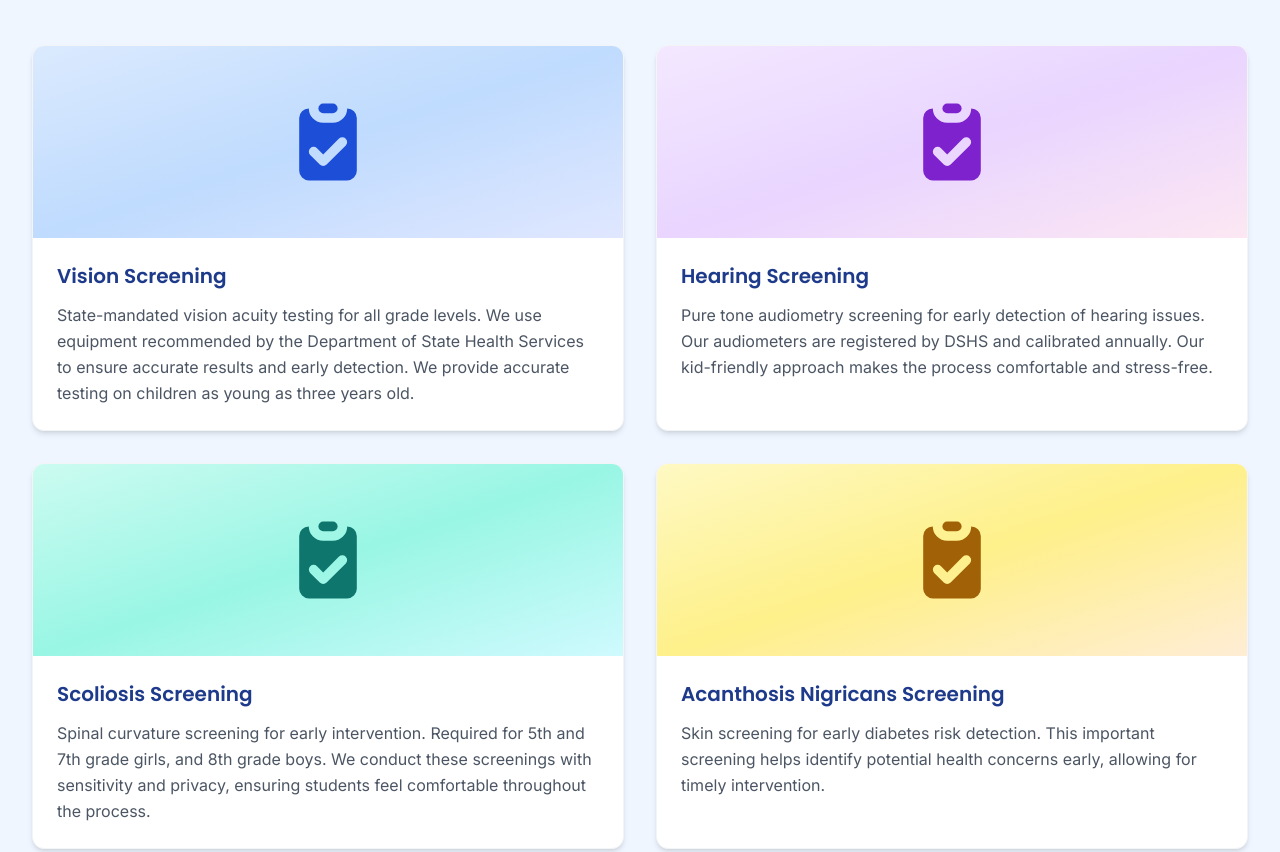
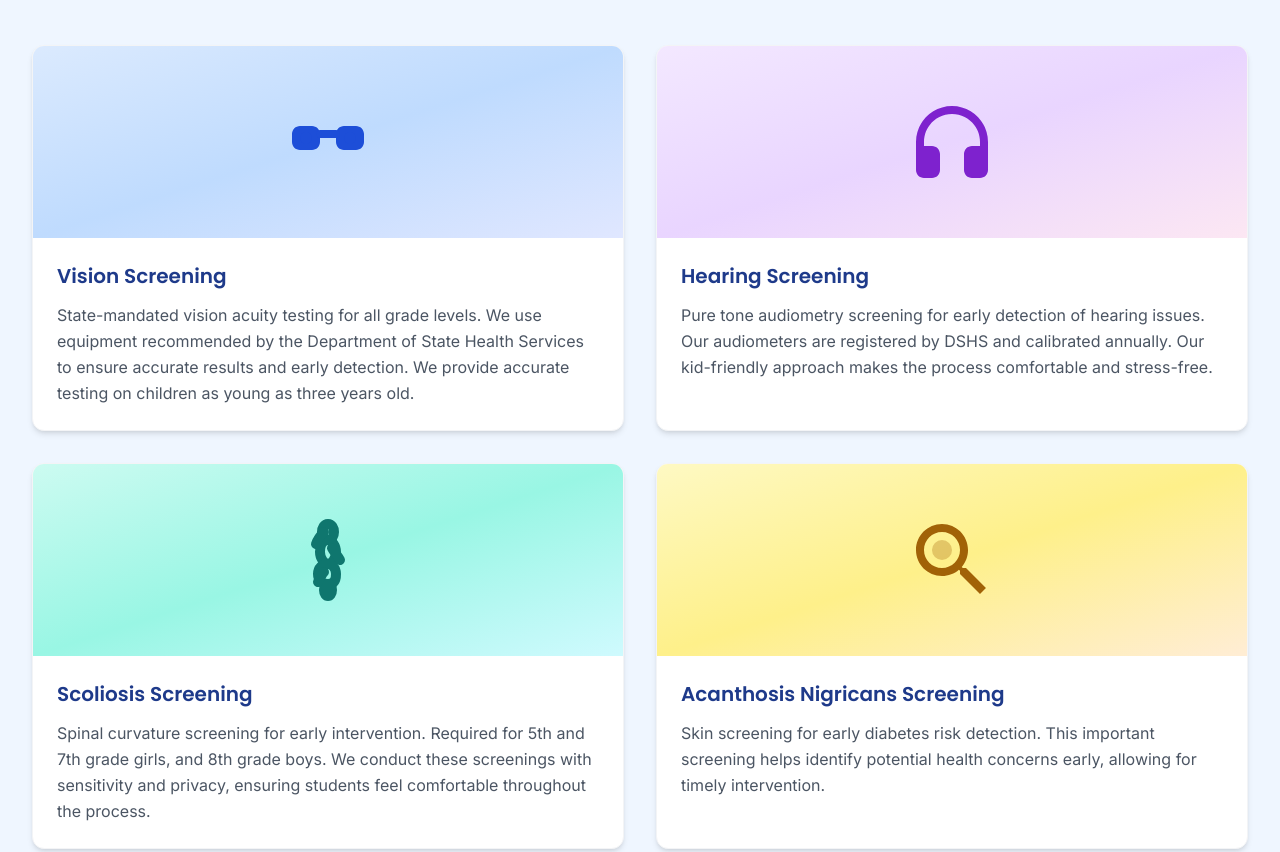
Before and after one commit to colenew1/VHSA-Website, a plain HTML site: page index.html in a window 1280 px wide. Shown: the part 1147-1999 px from the top of the page. Drawn offline with nearby package versions, Linux system fonts and the light colour scheme.

Commit message:
Update hero section gradient for better text contrast - darker yellow start

```diff
--- a/css/styles.css
+++ b/css/styles.css
@@ -3,7 +3,7 @@
 
 /* Custom gradient backgrounds */
 .hero-gradient {
-    background: linear-gradient(135deg, #4A90E2 0%, #6BB6FF 100%);
+    background: linear-gradient(135deg, #facc15 0%, #93c5fd 50%, #3b82f6 100%);
 }
 
 .cta-gradient {
--- a/index.html
+++ b/index.html
@@ -104,7 +104,7 @@
     </nav>
 
     <!-- Hero Section -->
-    <section class="hero-gradient py-16 lg:py-24">
+    <section class="hero-gradient py-16 lg:py-24" style="background: linear-gradient(135deg, #facc15 0%, #93c5fd 50%, #3b82f6 100%);">
         <div class="max-w-7xl mx-auto px-4 sm:px-6 lg:px-8">
             <div class="lg:grid lg:grid-cols-2 lg:gap-8 items-center">
                 <div class="mb-8 lg:mb-0">
@@ -170,9 +170,12 @@
                 <!-- Vision Screening -->
                 <div class="bg-white rounded-xl shadow-md hover:shadow-lg transition-all hover-lift overflow-hidden border border-gray-100">
                     <div class="h-48 w-full bg-gradient-to-br from-blue-100 via-blue-200 to-indigo-100 flex items-center justify-center">
-                        <svg class="w-24 h-24 text-blue-700" fill="currentColor" viewBox="0 0 20 20">
-                            <path d="M9 2a1 1 0 000 2h2a1 1 0 100-2H9z"/>
-                            <path fill-rule="evenodd" d="M4 5a2 2 0 012-2 3 3 0 003 3h2a3 3 0 003-3 2 2 0 012 2v11a2 2 0 01-2 2H6a2 2 0 01-2-2V5zm9.707 5.707a1 1 0 00-1.414-1.414L9 12.586l-1.293-1.293a1 1 0 00-1.414 1.414l2 2a1 1 0 001.414 0l4-4z" clip-rule="evenodd"/>
+                        <svg class="w-24 h-24 text-blue-700" fill="currentColor" viewBox="0 0 24 24">
+                            <!-- Cute glasses icon -->
+                            <path d="M3 10c0-1.1.9-2 2-2h3c1.1 0 2 .9 2 2v2c0 1.1-.9 2-2 2H5c-1.1 0-2-.9-2-2v-2zm11 0c0-1.1.9-2 2-2h3c1.1 0 2 .9 2 2v2c0 1.1-.9 2-2 2h-3c-1.1 0-2-.9-2-2v-2z"/>
+                            <path d="M10 11h4c.55 0 1-.45 1-1s-.45-1-1-1h-4c-.55 0-1 .45-1 1s.45 1 1 1z"/>
+                            <circle cx="6.5" cy="11" r="1.5"/>
+                            <circle cx="17.5" cy="11" r="1.5"/>
                         </svg>
                     </div>
                     <div class="p-6">
@@ -186,9 +189,9 @@
                 <!-- Hearing Screening -->
                 <div class="bg-white rounded-xl shadow-md hover:shadow-lg transition-all hover-lift overflow-hidden border border-gray-100">
                     <div class="h-48 w-full bg-gradient-to-br from-purple-100 via-purple-200 to-pink-100 flex items-center justify-center">
-                        <svg class="w-24 h-24 text-purple-700" fill="currentColor" viewBox="0 0 20 20">
-                            <path d="M9 2a1 1 0 000 2h2a1 1 0 100-2H9z"/>
-                            <path fill-rule="evenodd" d="M4 5a2 2 0 012-2 3 3 0 003 3h2a3 3 0 003-3 2 2 0 012 2v11a2 2 0 01-2 2H6a2 2 0 01-2-2V5zm9.707 5.707a1 1 0 00-1.414-1.414L9 12.586l-1.293-1.293a1 1 0 00-1.414 1.414l2 2a1 1 0 001.414 0l4-4z" clip-rule="evenodd"/>
+                        <svg class="w-24 h-24 text-purple-700" fill="currentColor" viewBox="0 0 24 24">
+                            <!-- Cute headphones icon -->
+                            <path d="M12 3c-4.97 0-9 4.03-9 9v7c0 1.1.9 2 2 2h2c1.1 0 2-.9 2-2v-4c0-1.1-.9-2-2-2H5v-1c0-3.87 3.13-7 7-7s7 3.13 7 7v1h-2c-1.1 0-2 .9-2 2v4c0 1.1.9 2 2 2h2c1.1 0 2-.9 2-2v-7c0-4.97-4.03-9-9-9z"/>
                         </svg>
                     </div>
                     <div class="p-6">
@@ -202,9 +205,13 @@
                 <!-- Scoliosis Screening -->
                 <div class="bg-white rounded-xl shadow-md hover:shadow-lg transition-all hover-lift overflow-hidden border border-gray-100">
                     <div class="h-48 w-full bg-gradient-to-br from-teal-100 via-teal-200 to-cyan-100 flex items-center justify-center">
-                        <svg class="w-24 h-24 text-teal-700" fill="currentColor" viewBox="0 0 20 20">
-                            <path d="M9 2a1 1 0 000 2h2a1 1 0 100-2H9z"/>
-                            <path fill-rule="evenodd" d="M4 5a2 2 0 012-2 3 3 0 003 3h2a3 3 0 003-3 2 2 0 012 2v11a2 2 0 01-2 2H6a2 2 0 01-2-2V5zm9.707 5.707a1 1 0 00-1.414-1.414L9 12.586l-1.293-1.293a1 1 0 00-1.414 1.414l2 2a1 1 0 001.414 0l4-4z" clip-rule="evenodd"/>
+                        <svg class="w-24 h-24 text-teal-700" fill="none" stroke="currentColor" stroke-width="2.5" viewBox="0 0 24 24">
+                            <!-- Cute curved spine icon -->
+                            <path stroke-linecap="round" stroke-linejoin="round" d="M12 3c-1 0-1.5 1-1.5 2s.5 2 1.5 2 1.5-1 1.5-2-.5-2-1.5-2z"/>
+                            <path stroke-linecap="round" stroke-linejoin="round" d="M12 7c-1.5 0-2 1.5-2 3s1 3 2 3 2-1.5 2-3-1-3-2-3z"/>
+                            <path stroke-linecap="round" stroke-linejoin="round" d="M12 13c-1.5 0-2.5 1-2.5 2.5s1 2.5 2.5 2.5 2-1 2-2.5-1-2.5-2-2.5z"/>
+                            <path stroke-linecap="round" stroke-linejoin="round" d="M12 18c-.5 0-1 .5-1 1.5s.5 1.5 1 1.5 1-.5 1-1.5-.5-1.5-1-1.5z"/>
+                            <path stroke-linecap="round" stroke-linejoin="round" d="M11 5c-.5.5-1.5 1.5-2 3M13 9c.5 1 1.5 2 2 3M11 15c-.5.5-1 1.5-1.5 2.5"/>
                         </svg>
                     </div>
                     <div class="p-6">
@@ -218,9 +225,10 @@
                 <!-- Acanthosis Nigricans Screening -->
                 <div class="bg-white rounded-xl shadow-md hover:shadow-lg transition-all hover-lift overflow-hidden border border-gray-100">
                     <div class="h-48 w-full bg-gradient-to-br from-yellow-100 via-yellow-200 to-orange-100 flex items-center justify-center">
-                        <svg class="w-24 h-24 text-yellow-700" fill="currentColor" viewBox="0 0 20 20">
-                            <path d="M9 2a1 1 0 000 2h2a1 1 0 100-2H9z"/>
-                            <path fill-rule="evenodd" d="M4 5a2 2 0 012-2 3 3 0 003 3h2a3 3 0 003-3 2 2 0 012 2v11a2 2 0 01-2 2H6a2 2 0 01-2-2V5zm9.707 5.707a1 1 0 00-1.414-1.414L9 12.586l-1.293-1.293a1 1 0 00-1.414 1.414l2 2a1 1 0 001.414 0l4-4z" clip-rule="evenodd"/>
+                        <svg class="w-24 h-24 text-yellow-700" fill="currentColor" viewBox="0 0 24 24">
+                            <!-- Cute magnifying glass icon -->
+                            <path d="M15.5 14h-.79l-.28-.27C15.41 12.59 16 11.11 16 9.5 16 5.91 13.09 3 9.5 3S3 5.91 3 9.5 5.91 16 9.5 16c1.61 0 3.09-.59 4.23-1.57l.27.28v.79l5 4.99L20.49 19l-4.99-5zm-6 0C7.01 14 5 11.99 5 9.5S7.01 5 9.5 5 14 7.01 14 9.5 11.99 14 9.5 14z"/>
+                            <circle cx="9.5" cy="9.5" r="2.5" opacity="0.3"/>
                         </svg>
                     </div>
                     <div class="p-6">
```
Also changed, not shown: about.html (+5 -4 lines), contact.html (+1 -1 lines), for-schools.html (+1 -1 lines).
